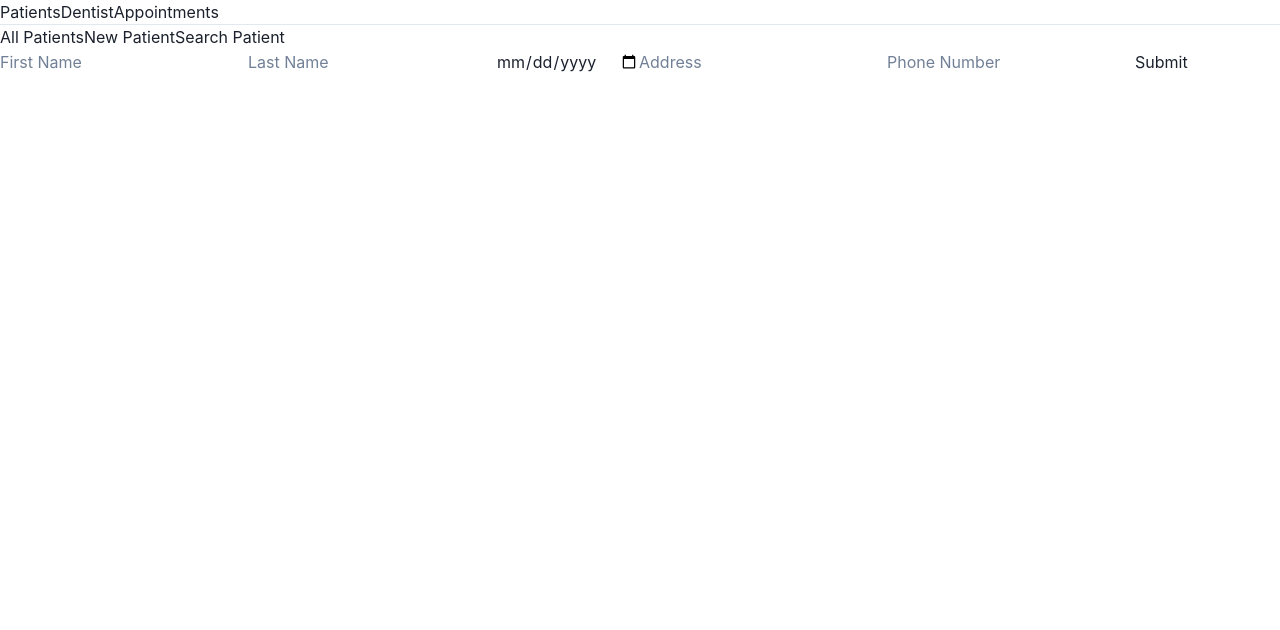
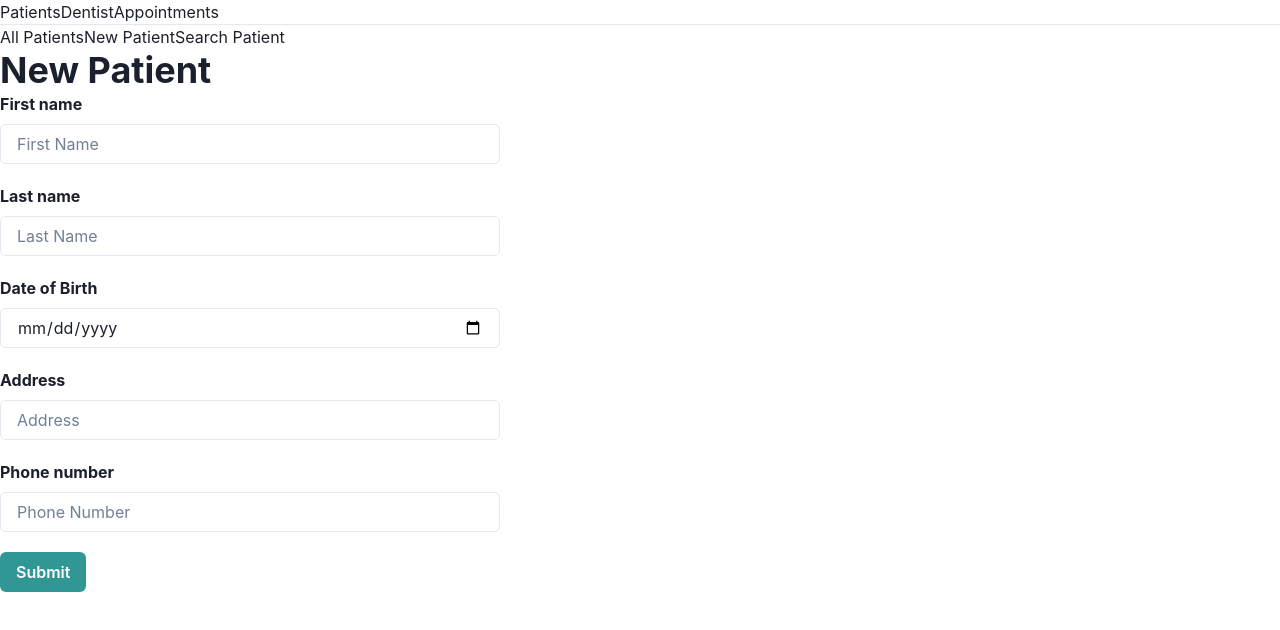
Before and after one commit to abigail221b/dental_clinic, a React (Create React App) app in the folder dentalclinic_frontend/: page /patient/new in a window 1280 px wide. Shown: the top 630 px of the page. Built offline with nearby package versions, Linux system fonts and the light colour scheme.

Commit message:
Style Form

```diff
--- a/dentalclinic_frontend/src/Appointments/NewAppointmentForm.js
+++ b/dentalclinic_frontend/src/Appointments/NewAppointmentForm.js
@@ -1,3 +1,4 @@
+import { Input, Select, Button, Heading, FormControl, FormLabel, Flex } from "@chakra-ui/react";
 import { useEffect, useState } from "react";
 import { useParams } from "react-router-dom";
 
@@ -42,11 +43,19 @@ const NewAppointmentForm = () => {
     }
 
     return (
-        <form>
-            <select onChange={(e) => setAppointment(appointment => { return {...appointment, dentistID: e.target.value }})} >
+        <>
+            <Heading>New Appointment</Heading>
+            <form style={{ width: "500px"}}>
+                <FormControl pb="20px">
+                    <FormLabel fontWeight="bold">Select a Dentist</FormLabel>
+                    <Select onChange={(e) => setAppointment(appointment => { return {...appointment, dentistID: e.target.value }})} >
                         { dentists.map(dentist => <option value={dentist.id}> Dr. {dentist.firstName} {dentist.lastName} </option>) }
-            </select>
-            <input type="date"
+                    </Select>
+                </FormControl>
+                <Flex>
+                    <FormControl pb="20px">
+                        <FormLabel fontWeight="bold">Appointment Date</FormLabel>
+                        <Input type="date"
                             onChange={(e) => setAppointment(appointment => {
                                                                     return {
                                                                         ...appointment,
@@ -54,9 +63,11 @@ const NewAppointmentForm = () => {
                                                                             ...appointment.id,
                                                                             date: e.target.value
                                                                         }
-                                                        }
-                                                    })} />
-            <input type="time"
+                                                                    }})} />
+                    </FormControl>
+                    <FormControl pb="20px">
+                        <FormLabel fontWeight="bold">Time</FormLabel>
+                        <Input type="time"
                             onChange={(e) => setAppointment(appointment => {
                                                                 return {
                                                                     ...appointment,
@@ -64,12 +75,21 @@ const NewAppointmentForm = () => {
                                                                         ...appointment.id,
                                                                         startTime: e.target.value
                                                                     }
-                                                        }
-                                                    })} />
-            <input type="number" onChange={(e) => setAppointment(appointment => { return {...appointment, duration: e.target.value }})}/>
-            <input type="text" placeholder="description" onChange={(e) => setAppointment(appointment => { return {...appointment, description: e.target.value }})}/>
-            <button onClick={(e) => handleSubmit(e) }>Submit</button>
+                                                                }})} />
+                    </FormControl>
+                    <FormControl pb="20px">
+                        <FormLabel fontWeight="bold">Duration</FormLabel>
+                        <Input type="number" onChange={(e) => setAppointment(appointment => { return {...appointment, duration: e.target.value }})}/>
+                    </FormControl>
+                </Flex>
+                <FormControl pb="20px">
+                    <FormLabel fontWeight="bold">Description</FormLabel>
+                    <Input type="text" placeholder="description" onChange={(e) => setAppointment(appointment => { return {...appointment, description: e.target.value }})}/>
+                </FormControl>
+
+                <Button colorScheme="teal" onClick={(e) => handleSubmit(e) }>Submit</Button>
             </form>
+        </>
     );
 
 }
--- a/dentalclinic_frontend/src/Dentists/NewDentistForm.js
+++ b/dentalclinic_frontend/src/Dentists/NewDentistForm.js
@@ -1,4 +1,5 @@
 import { useState } from "react";
+import { Input, Button, Heading, FormControl, FormLabel } from "@chakra-ui/react";
 
 const NewDentistForm = () => {
 
@@ -17,12 +18,24 @@ const NewDentistForm = () => {
     }
 
     return (
-        <form>
-            <input type="text" onChange={(e) => setDentist(dentist => { return {...dentist, firstName: e.target.value }})} />
-            <input type="text" onChange={(e) => setDentist(dentist => {return {...dentist, lastName: e.target.value }})}/>
-            <input type="text" onChange={(e) => setDentist(dentist => {return {...dentist, phoneNumber: e.target.value }})}/>
-            <button onClick={ (e) => handleSubmit(e) }>Submit</button>
-        </form>
+        <>
+            <Heading>New Dentist</Heading>
+            <form style={{ width: "500px"}}>
+                <FormControl pb="20px">
+                    <FormLabel fontWeight="bold">First Name</FormLabel>
+                    <Input type="text" onChange={(e) => setDentist(dentist => { return {...dentist, firstName: e.target.value }})} />
+                </FormControl>
+                <FormControl pb="20px">
+                    <FormLabel fontWeight="bold">Last Name</FormLabel>
+                    <Input type="text" onChange={(e) => setDentist(dentist => {return {...dentist, lastName: e.target.value }})}/>
+                </FormControl>
+                <FormControl pb="20px">
+                    <FormLabel fontWeight="bold">Phone number</FormLabel>
+                    <Input type="text" onChange={(e) => setDentist(dentist => {return {...dentist, phoneNumber: e.target.value }})}/>
+                </FormControl>
+                <Button colorScheme="teal" onClick={ (e) => handleSubmit(e) }>Submit</Button>
+            </form>
+        </>
     );
 }
 
--- a/dentalclinic_frontend/src/Patients/NewPatientForm.js
+++ b/dentalclinic_frontend/src/Patients/NewPatientForm.js
@@ -1,4 +1,5 @@
 import { useState } from "react";
+import { Input, Button, FormLabel, FormControl, Heading } from "@chakra-ui/react";
 
 const NewPatientForm = () => {
 
@@ -17,14 +18,32 @@ const NewPatientForm = () => {
     }
 
     return (
-        <form>
-            <input type="text" placeholder="First Name"   onChange={(e) => setPatient(patient => { return {...patient, firstName: e.target.value }}) } />
-            <input type="text" placeholder="Last Name"    onChange={(e) => setPatient(patient => { return {...patient, lastName: e.target.value }}) } />
-            <input type="date"                            onChange={(e) => setPatient(patient => { return {...patient, dateOfBirth: e.target.value }}) } />
-            <input type="text" placeholder="Address"      onChange={(e) => setPatient(patient => { return {...patient, address: e.target.value }}) } />
-            <input type="text" placeholder="Phone Number" onChange={(e) => setPatient(patient => { return {...patient, phoneNumber: e.target.value }}) } />
-            <button onClick={ (e) => handleSubmit(e) }>Submit</button>
-        </form>
+        <>
+            <Heading>New Patient</Heading>
+            <form style={{ width: "500px"}}>
+                <FormControl pb="20px">
+                    <FormLabel fontWeight="bold">First name</FormLabel>
+                    <Input type="text" placeholder="First Name"   onChange={(e) => setPatient(patient => { return {...patient, firstName: e.target.value }}) } />
+                </FormControl>
+                <FormControl pb="20px">
+                    <FormLabel fontWeight="bold">Last name</FormLabel>
+                    <Input type="text" placeholder="Last Name"    onChange={(e) => setPatient(patient => { return {...patient, lastName: e.target.value }}) } />
+                </FormControl>
+                <FormControl pb="20px">
+                    <FormLabel fontWeight="bold">Date of Birth</FormLabel>
+                    <Input type="date" onChange={(e) => setPatient(patient => { return {...patient, dateOfBirth: e.target.value }}) } />
+                </FormControl>
+                <FormControl pb="20px">
+                    <FormLabel fontWeight="bold">Address</FormLabel>
+                    <Input type="text" placeholder="Address"      onChange={(e) => setPatient(patient => { return {...patient, address: e.target.value }}) } />
+                </FormControl>
+                <FormControl pb="20px">
+                    <FormLabel fontWeight="bold">Phone number</FormLabel>
+                    <Input type="text" placeholder="Phone Number" onChange={(e) => setPatient(patient => { return {...patient, phoneNumber: e.target.value }}) } />
+                </FormControl>
+                <Button colorScheme="teal" onClick={ (e) => handleSubmit(e) }>Submit</Button>
+            </form>
+        </>
     );
 }
 
--- a/dentalclinic_frontend/src/Patients/SearchPatientForm.js
+++ b/dentalclinic_frontend/src/Patients/SearchPatientForm.js
@@ -1,4 +1,5 @@
 import { useState } from "react";
+import { Button, FormControl, FormLabel, Heading, Input } from "@chakra-ui/react";
 
 const SearchPatientForm = ({ setPatients }) => {
 
@@ -22,13 +23,30 @@ const SearchPatientForm = ({ setPatients }) => {
     }
 
     return (
-        <form>
-            <input type="text" placeholder="First Name" value={firstName} onChange={(e) => setFirstName(e.target.value)} />
-            <input type="text" placeholder="Last Name" value={lastName} onChange={(e) => setLastName(e.target.value)} />
-            <input type="date" value={dateOfBirth} onChange={(e) => setDateOfBirth(e.target.value)} />
-            <input type="text" placeholder="Phone Number" value={phoneNumber} onChange={(e) => setPhoneNumber(e.target.value)}/>
-            <button onClick={(e) => handleSubmit(e)}>Search</button>
-        </form>
+        <>
+            <Heading>Search Patient</Heading>
+            <p>Fill in at least one field.</p>
+                <form style={{ width: "500px" }}>
+                    <FormControl pb="20px">
+                        <FormLabel fontWeight="bold">First Name</FormLabel>
+                        <Input type="text" placeholder="First Name" value={firstName} onChange={(e) => setFirstName(e.target.value)} />
+                    </FormControl>
+                    <FormControl pb="20px">
+                        <FormLabel fontWeight="bold">Last Name</FormLabel>
+                        <Input type="text" placeholder="Last Name" value={lastName} onChange={(e) => setLastName(e.target.value)} />
+                    </FormControl>
+                    <FormControl pb="20px">
+                        <FormLabel fontWeight="bold">Date of Birth</FormLabel>
+                        <Input type="date" value={dateOfBirth} onChange={(e) => setDateOfBirth(e.target.value)} />
+                    </FormControl>
+                    <FormControl pb="20px">
+                        <FormLabel fontWeight="bold">Phone number</FormLabel>
+                        <Input type="text" placeholder="Phone Number" value={phoneNumber} onChange={(e) => setPhoneNumber(e.target.value)}/>
+                    </FormControl>
+
+                    <Button colorScheme="teal" onClick={(e) => handleSubmit(e)}>Search</Button>
+                </form>
+        </>
     );
 }
 
--- a/dentalclinic_frontend/src/Patients/UpdatePatientForm.js
+++ b/dentalclinic_frontend/src/Patients/UpdatePatientForm.js
@@ -1,5 +1,6 @@
 import { useEffect, useState } from "react";
 import { useParams } from "react-router-dom";
+import { Button, FormControl, FormLabel, Heading, Input } from "@chakra-ui/react"
 
 const UpdatePatientForm = () => {
 
@@ -25,14 +26,32 @@ const UpdatePatientForm = () => {
     }
 
     return (
-        <form>
-            <input type="text" value={patient.firstName} onChange={(e) => setPatient(patient => { return {...patient, firstName: e.target.value }}) } />
-            <input type="text" value={patient.lastName} onChange={(e) => setPatient(patient => { return {...patient, lastName: e.target.value }}) } />
-            <input type="date" value={patient.dateOfBirth} onChange={(e) => setPatient(patient => { return {...patient, dateOfBirth: e.target.value }}) } />
-            <input type="text" value={patient.address} onChange={(e) => setPatient(patient => { return {...patient, address: e.target.value }}) } />
-            <input type="text" value={patient.phoneNumber} onChange={(e) => setPatient(patient => { return {...patient, phoneNumber: e.target.value }}) } />
-            <button onClick={ (e) => handleSubmit(e) }>Submit</button>
-        </form>
+        <>
+            <Heading>Update Patient</Heading>
+            <form>
+                <FormControl pb="20px">
+                    <FormLabel fontWeight="bold">First Name</FormLabel>
+                    <Input type="text" value={patient.firstName} onChange={(e) => setPatient(patient => { return {...patient, firstName: e.target.value }}) } />
+                </FormControl>
+                <FormControl pb="20px">
+                    <FormLabel fontWeight="bold">Last Name</FormLabel>
+                    <Input type="text" value={patient.lastName} onChange={(e) => setPatient(patient => { return {...patient, lastName: e.target.value }}) } />
+                </FormControl>
+                <FormControl pb="20px">
+                    <FormLabel fontWeight="bold">Date of Birth</FormLabel>
+                    <Input type="date" value={patient.dateOfBirth} onChange={(e) => setPatient(patient => { return {...patient, dateOfBirth: e.target.value }}) } />
+                </FormControl>
+                <FormControl pb="20px">
+                    <FormLabel fontWeight="bold">Address</FormLabel>
+                    <Input type="text" value={patient.address} onChange={(e) => setPatient(patient => { return {...patient, address: e.target.value }}) } />
+                </FormControl>
+                <FormControl pb="20px">
+                    <FormLabel fontWeight="bold">Phone number</FormLabel>
+                    <Input type="text" value={patient.phoneNumber} onChange={(e) => setPatient(patient => { return {...patient, phoneNumber: e.target.value }}) } />
+                </FormControl>
+                <Button colorScheme="teal" onClick={ (e) => handleSubmit(e) }>Submit</Button>
+            </form>
+        </>
     );
 }
 
```
Lines whose indentation alone changed are shown as unchanged.
